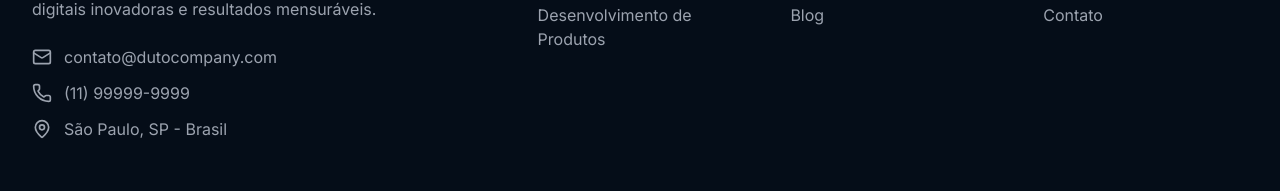
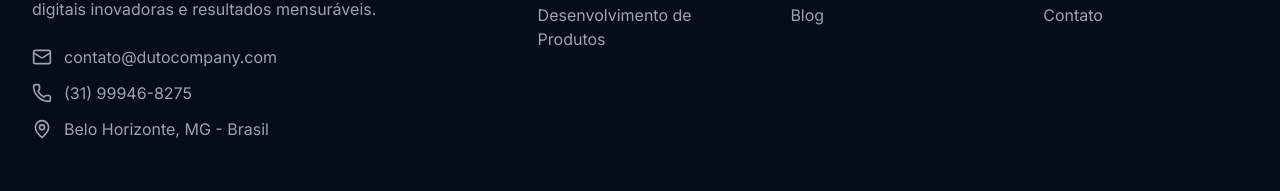
Before and after one commit to GENEROSODEV/duto-company-site, a React (Vite) app: page / in a window 1280 px wide. Shown: the part 6638-6829 px from the top of the page. Built offline with nearby package versions, Linux system fonts and the light colour scheme.

Commit message:
Update Footer.tsx

```diff
--- a/src/sections/Footer.tsx
+++ b/src/sections/Footer.tsx
@@ -70,11 +70,11 @@ export function Footer() {
                 className="flex items-center gap-3 text-gray-400 hover:text-[#ff6b35] transition-colors"
               >
                 <Phone className="w-5 h-5" />
-                <span>(11) 99999-9999</span>
+                <span>(31) 99946-8275</span>
               </a>
               <div className="flex items-center gap-3 text-gray-400">
                 <MapPin className="w-5 h-5" />
-                <span>São Paulo, SP - Brasil</span>
+                <span>Belo Horizonte, MG - Brasil</span>
               </div>
             </div>
           </div>
```
